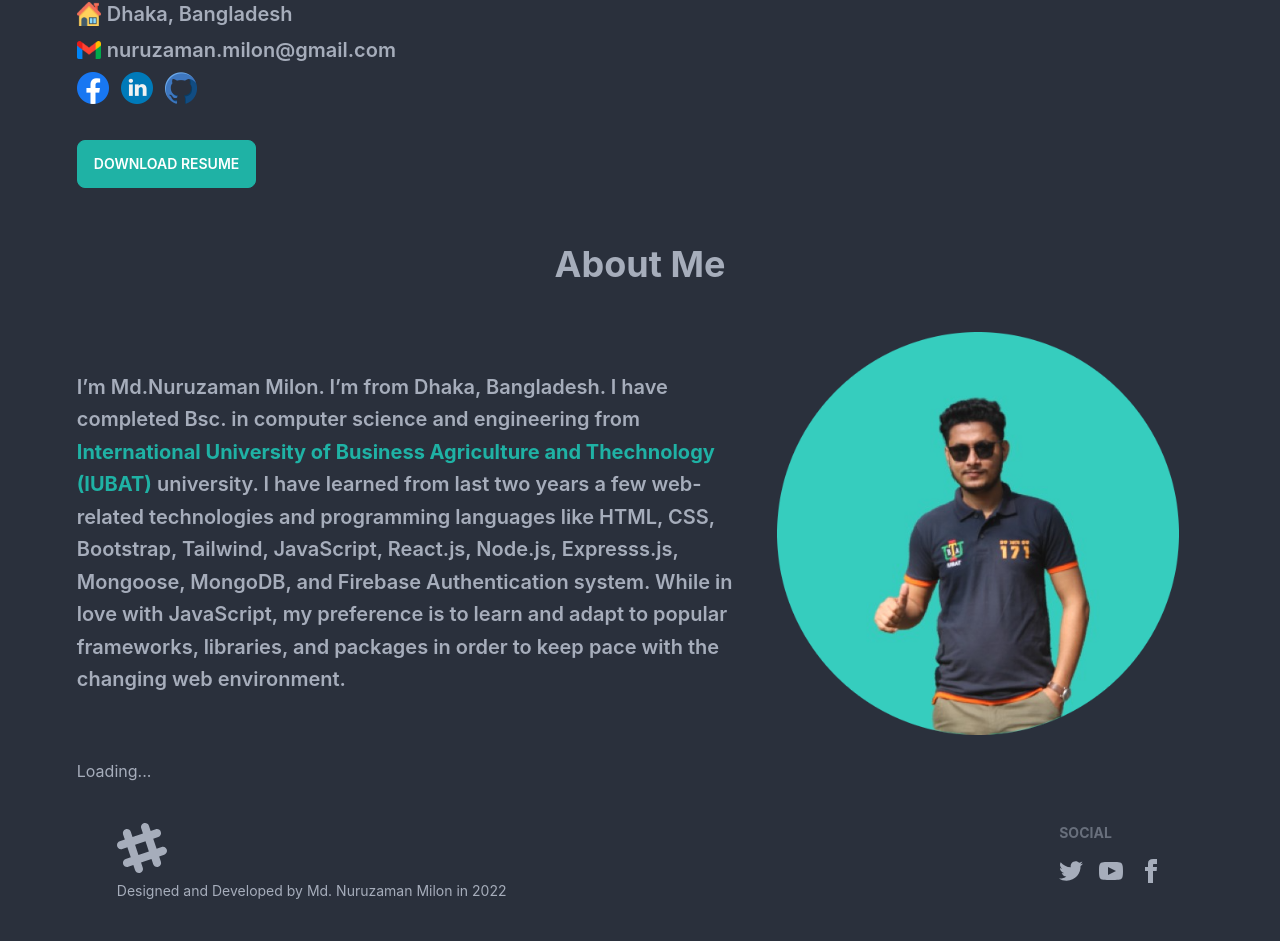
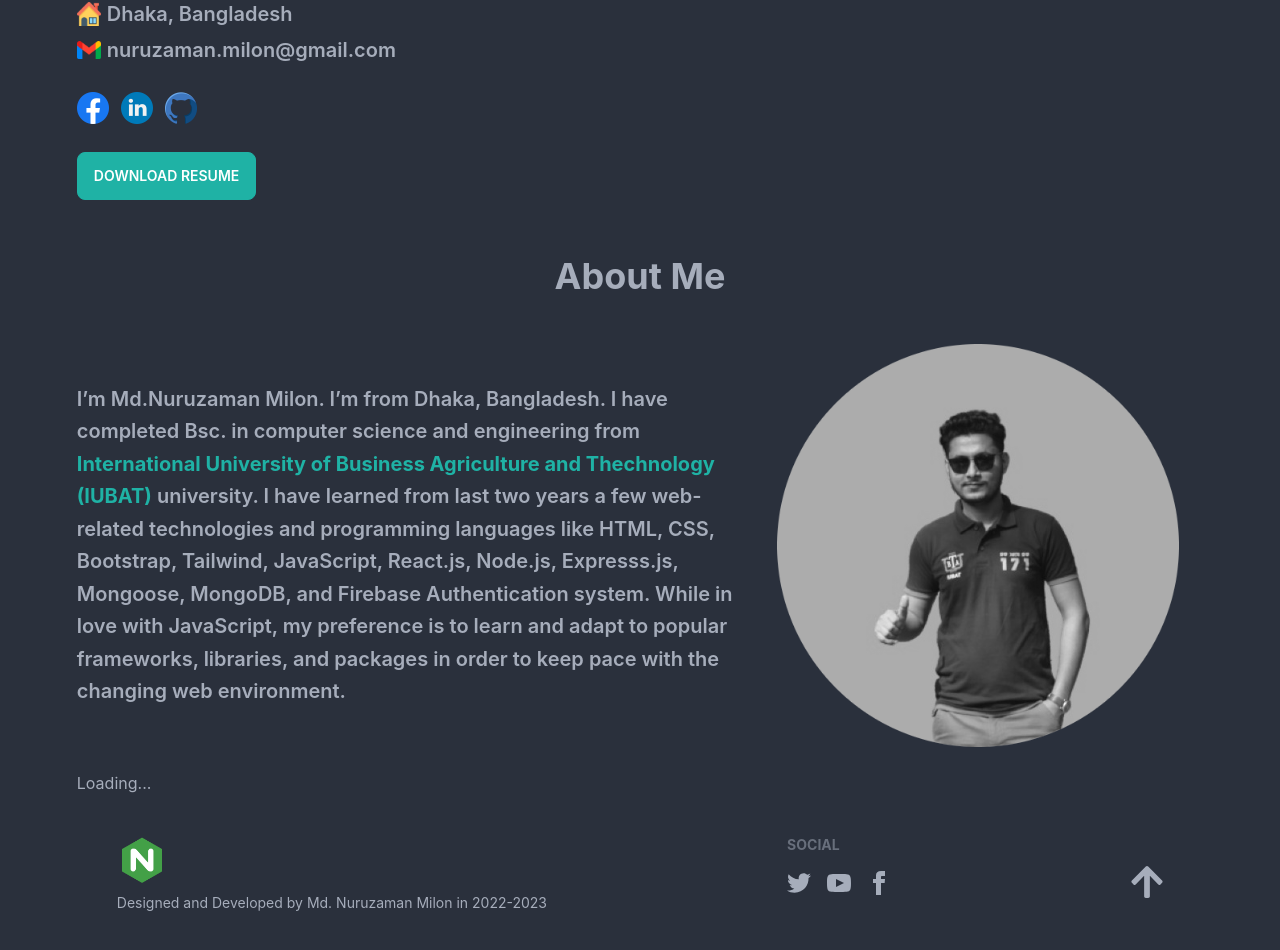
Before and after one commit to nuruzaman-milon/personal-portfolio, a React (Create React App) app: page / in a window 1280 px wide. Shown: the part 364-1314 px from the top of the page. Built offline with nearby package versions, Linux system fonts and the light colour scheme; no server answers.

Commit message:
image grayscale added

```diff
--- a/src/components/footer/Footer.js
+++ b/src/components/footer/Footer.js
@@ -1,12 +1,14 @@
 import React from 'react';
+import { FaArrowUp } from "react-icons/fa";
 
 const Footer = () => {
     return (
         <div>
-            <footer className="footer p-10 bg-base-100 flex justify-between">
+            <footer className="footer p-10 bg-base-100 flex justify-between ">
                 <div>
-                    <svg width="50" height="50" viewBox="0 0 24 24" xmlns="http://www.w3.org/2000/svg" fillRule="evenodd" clipRule="evenodd" className="fill-current"><path d="M22.672 15.226l-2.432.811.841 2.515c.33 1.019-.209 2.127-1.23 2.456-1.15.325-2.148-.321-2.463-1.226l-.84-2.518-5.013 1.677.84 2.517c.391 1.203-.434 2.542-1.831 2.542-.88 0-1.601-.564-1.86-1.314l-.842-2.516-2.431.809c-1.135.328-2.145-.317-2.463-1.229-.329-1.018.211-2.127 1.231-2.456l2.432-.809-1.621-4.823-2.432.808c-1.355.384-2.558-.59-2.558-1.839 0-.817.509-1.582 1.327-1.846l2.433-.809-.842-2.515c-.33-1.02.211-2.129 1.232-2.458 1.02-.329 2.13.209 2.461 1.229l.842 2.515 5.011-1.677-.839-2.517c-.403-1.238.484-2.553 1.843-2.553.819 0 1.585.509 1.85 1.326l.841 2.517 2.431-.81c1.02-.33 2.131.211 2.461 1.229.332 1.018-.21 2.126-1.23 2.456l-2.433.809 1.622 4.823 2.433-.809c1.242-.401 2.557.484 2.557 1.838 0 .819-.51 1.583-1.328 1.847m-8.992-6.428l-5.01 1.675 1.619 4.828 5.011-1.674-1.62-4.829z"></path></svg>
-                    <p>Designed and Developed by Md. Nuruzaman Milon in 2022</p>
+                    <img width="50" height="50" src="assets/logo8.png" alt="" />
+                    {/* <svg width="50" height="50" viewBox="0 0 24 24" xmlns="http://www.w3.org/2000/svg" fillRule="evenodd" clipRule="evenodd" className="fill-current"><path d="M22.672 15.226l-2.432.811.841 2.515c.33 1.019-.209 2.127-1.23 2.456-1.15.325-2.148-.321-2.463-1.226l-.84-2.518-5.013 1.677.84 2.517c.391 1.203-.434 2.542-1.831 2.542-.88 0-1.601-.564-1.86-1.314l-.842-2.516-2.431.809c-1.135.328-2.145-.317-2.463-1.229-.329-1.018.211-2.127 1.231-2.456l2.432-.809-1.621-4.823-2.432.808c-1.355.384-2.558-.59-2.558-1.839 0-.817.509-1.582 1.327-1.846l2.433-.809-.842-2.515c-.33-1.02.211-2.129 1.232-2.458 1.02-.329 2.13.209 2.461 1.229l.842 2.515 5.011-1.677-.839-2.517c-.403-1.238.484-2.553 1.843-2.553.819 0 1.585.509 1.85 1.326l.841 2.517 2.431-.81c1.02-.33 2.131.211 2.461 1.229.332 1.018-.21 2.126-1.23 2.456l-2.433.809 1.622 4.823 2.433-.809c1.242-.401 2.557.484 2.557 1.838 0 .819-.51 1.583-1.328 1.847m-8.992-6.428l-5.01 1.675 1.619 4.828 5.011-1.674-1.62-4.829z"></path></svg> */}
+                    <p>Designed and Developed by Md. Nuruzaman Milon in 2022-2023</p>
                 </div>
                 <div>
                     <span className="footer-title">Social</span>
@@ -16,6 +18,7 @@ const Footer = () => {
                         <a><svg xmlns="http://www.w3.org/2000/svg" width="24" height="24" viewBox="0 0 24 24" className="fill-current"><path d="M9 8h-3v4h3v12h5v-12h3.642l.358-4h-4v-1.667c0-.955.192-1.333 1.115-1.333h2.885v-5h-3.808c-3.596 0-5.192 1.583-5.192 4.615v3.385z"></path></svg></a>
                     </div>
                 </div>
+                <button className='mt-8'><FaArrowUp className='animate-bounce w-8 h-10'></FaArrowUp></button>
             </footer>
         </div>
     );
--- a/src/components/home/AboutMe.js
+++ b/src/components/home/AboutMe.js
@@ -6,18 +6,12 @@ const AboutMe = () => {
             <h1 className='text-center text-4xl font-bold mb-6'>About Me</h1>
             <div className='flex justify-center items-center'>
                 <div className='w-[60%] text-xl font-semibold'>
-                    <p className='leading-relaxed'>
+                    <p className='leading-relaxed pr-4'>
                         I’m Md.Nuruzaman Milon. I’m from Dhaka, Bangladesh. I have completed Bsc. in computer science and engineering from <a className='text-accent font-bold hover:underline underline-offset-2' href="https://iubat.edu/" target="_blank">International University of Business Agriculture and Thechnology (IUBAT)</a> university. I have learned from last two years a few web-related technologies and programming languages like HTML, CSS, Bootstrap, Tailwind, JavaScript, React.js, Node.js, Expresss.js, Mongoose, MongoDB, and Firebase Authentication system. While in love with JavaScript, my preference is to learn and adapt to popular frameworks, libraries, and packages in order to keep pace with the changing web environment.
                     </p>
-                    {/* <p>
-                        I have learned from last two years a few web-related technologies and programming languages like HTML, CSS, Bootstrap, Tailwind, JavaScript, React.js, Node.js, Expresss.js, Mongoose, MongoDB, and Firebase Authentication system.
-                    </p> */}
-                    {/* <p>
-                        While in love with JavaScript, my preference is to learn and adapt to popular frameworks, libraries, and packages in order to keep pace with the changing web environment.
-                    </p> */}
                 </div>
 
-                <div className='w-[40%] p-6'>
+                <div className='w-[40%] p-6 grayscale hover:grayscale-0 transition-all duration-700 ease-in hover:scale-[1.1]'>
                     <img src="assets/image.png" alt="" />
                 </div>
             </div>
--- a/src/components/home/Home.js
+++ b/src/components/home/Home.js
@@ -22,8 +22,8 @@ const Home = () => {
                     /></h1>
                     {/* <p className='text-xl mb-2 text-slate-400'>Being interested to explore technologies I found web development as my passion. I am aspiring to bring that passion to a full-time role.</p> */}
                     <h3 className='flex mb-2 items-center'><img src="assets/house.png" className='w-6' alt="" /> <p className='ml-[6px] text-xl font-semibold'>Dhaka, Bangladesh</p></h3>
-                    <h3 className='flex mb-2 items-center'><img src="assets/gmail.png" className='w-6' alt="" /> <p className='ml-[6px] text-xl font-semibold'>nuruzaman.milon@gmail.com</p></h3>
-                    <div className='flex mb-9'>
+                    <h3 className='flex mb-7 items-center'><img src="assets/gmail.png" className='w-6' alt="" /> <p className='ml-[6px] text-xl font-semibold'>nuruzaman.milon@gmail.com</p></h3>
+                    <div className='flex mb-7'>
                         <a href="https://www.facebook.com/njkmilon/" target='_blank'><img src="assets/facebook.png" className='w-8 mr-3' alt="" /></a>
                         <a href="https://www.linkedin.com/in/nuruzaman-milon/" target='_blank'><img src="assets/linkedin.png" className='w-8 mr-3' alt="" /></a>
                         <a href="https://github.com/nuruzaman-milon" target='_blank'><img src="assets/github.png" className='w-8' alt="" /></a>
--- a/src/components/home/SingleProjectCart.js
+++ b/src/components/home/SingleProjectCart.js
@@ -4,8 +4,8 @@ import { Link } from 'react-router-dom';
 const SingleProjectCart = ({data}) => {
     return (
         <div>
-            <div className="card bg-base-100 shadow-xl">
-                <figure className='h-52'><img className='h-full' src={data?.images[0]} alt="Shoes" /></figure>
+            <div className="card shadow-2xl">
+                <figure className='h-44 mt-4'><img className='h-full w-[90%] rounded-xl grayscale hover:grayscale-0 transition-all duration-700 ease-in' src={data?.images[0]} alt="Shoes" /></figure>
                 <div className="card-body">
                     <h2 className="card-title">{data?.title}</h2>
                     <p>{data?.introduction}</p>
```
